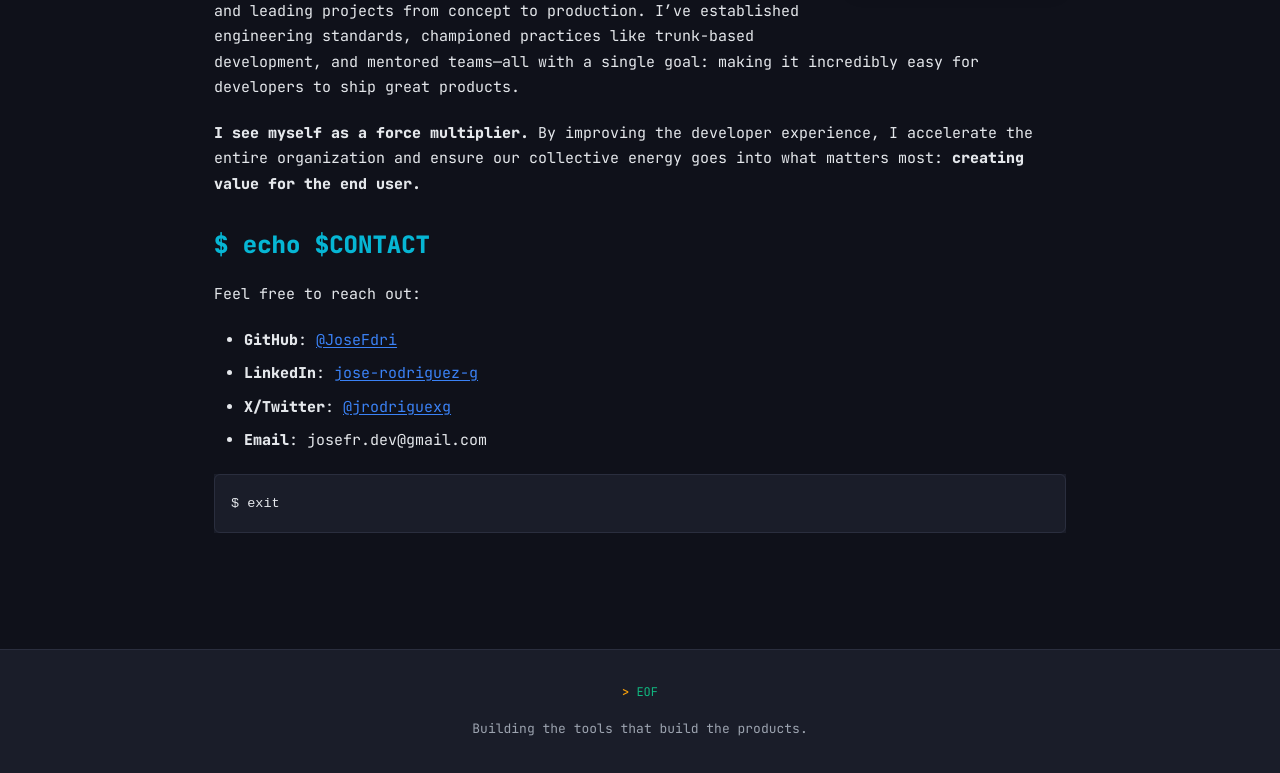
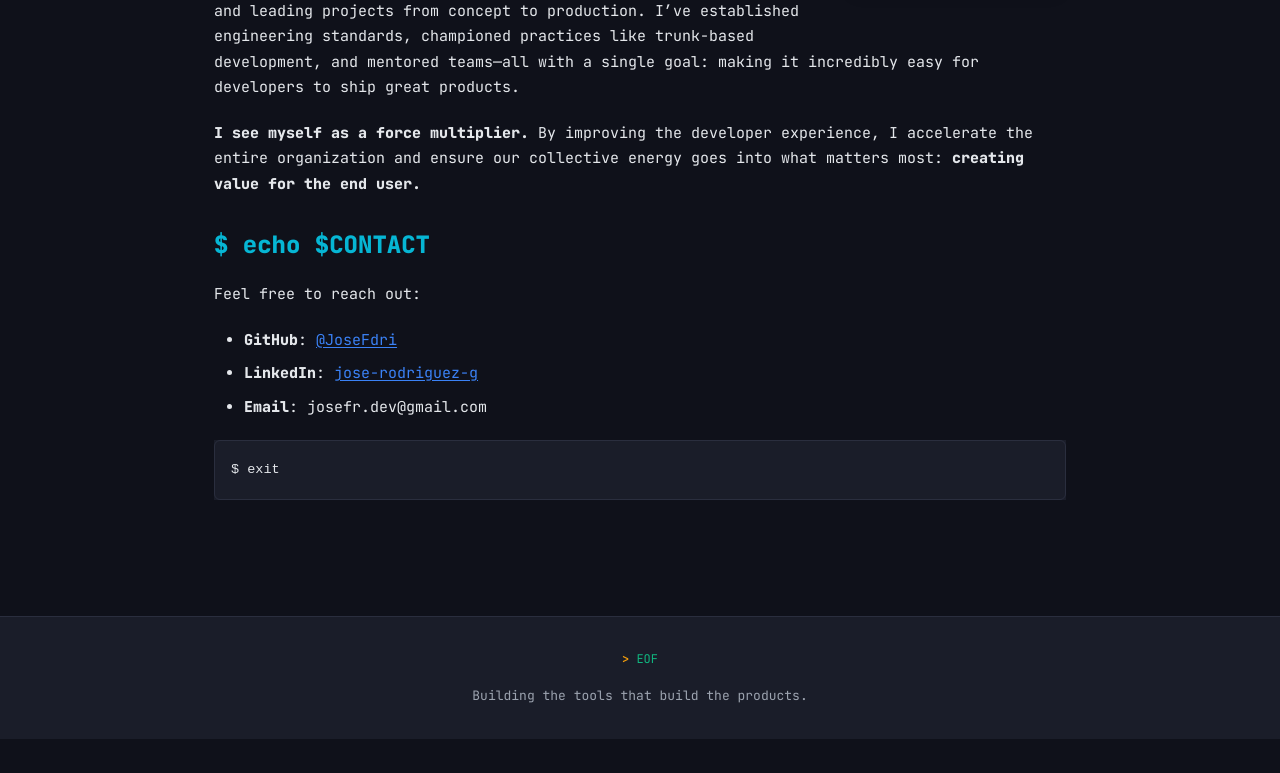
Before and after one commit to JoseFdri/the_last_dev_blog, a Jekyll site: the page built from about.markdown, in a window 1280 px wide, cut to the strip 667-1440 px from the top of the page. Built offline with Jekyll 4.4.1, drawn with Linux system fonts in a browser that asks for light colours; after the commit the page ends 1406 px from its top, so only the background shows below that.

Commit message:
Remove twitter

````diff
--- a/_config.yml
+++ b/_config.yml
@@ -24,7 +24,6 @@ description: >- # this means to ignore newlines until "baseurl:"
   Building the tools that build the products.
 baseurl: "the_last_dev_blog" # the subpath of your site, e.g. /blog
 url: "https://josefdri.github.io" # the base hostname & protocol for your site, e.g. http://example.com
-twitter_username: jrodriguexg
 github_username:  JoseFdri
 linkedin_username: jose-rodriguez-g
 
--- a/about.markdown
+++ b/about.markdown
@@ -21,7 +21,6 @@ My background spans **full-stack development, AWS infrastructure**, and leading
 Feel free to reach out:
 - **GitHub**: [@JoseFdri](https://github.com/JoseFdri)
 - **LinkedIn**: [jose-rodriguez-g](https://www.linkedin.com/in/jose-rodriguez-g/)
-- **X/Twitter**: [@jrodriguexg](https://x.com/jrodriguexg)
 - **Email**: josefr.dev@gmail.com
 
 ```bash
````
Also changed, not shown: CLAUDE.md (+1 -1 lines), README.md.
